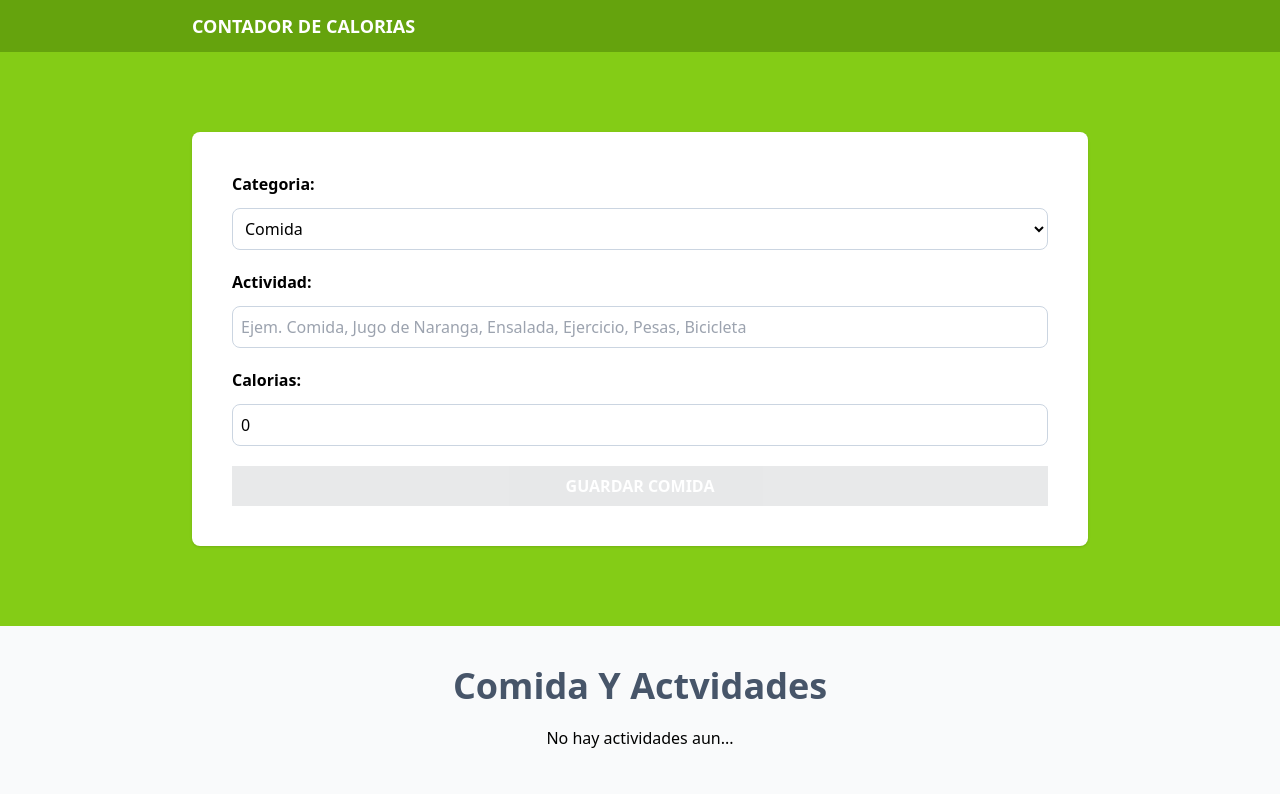
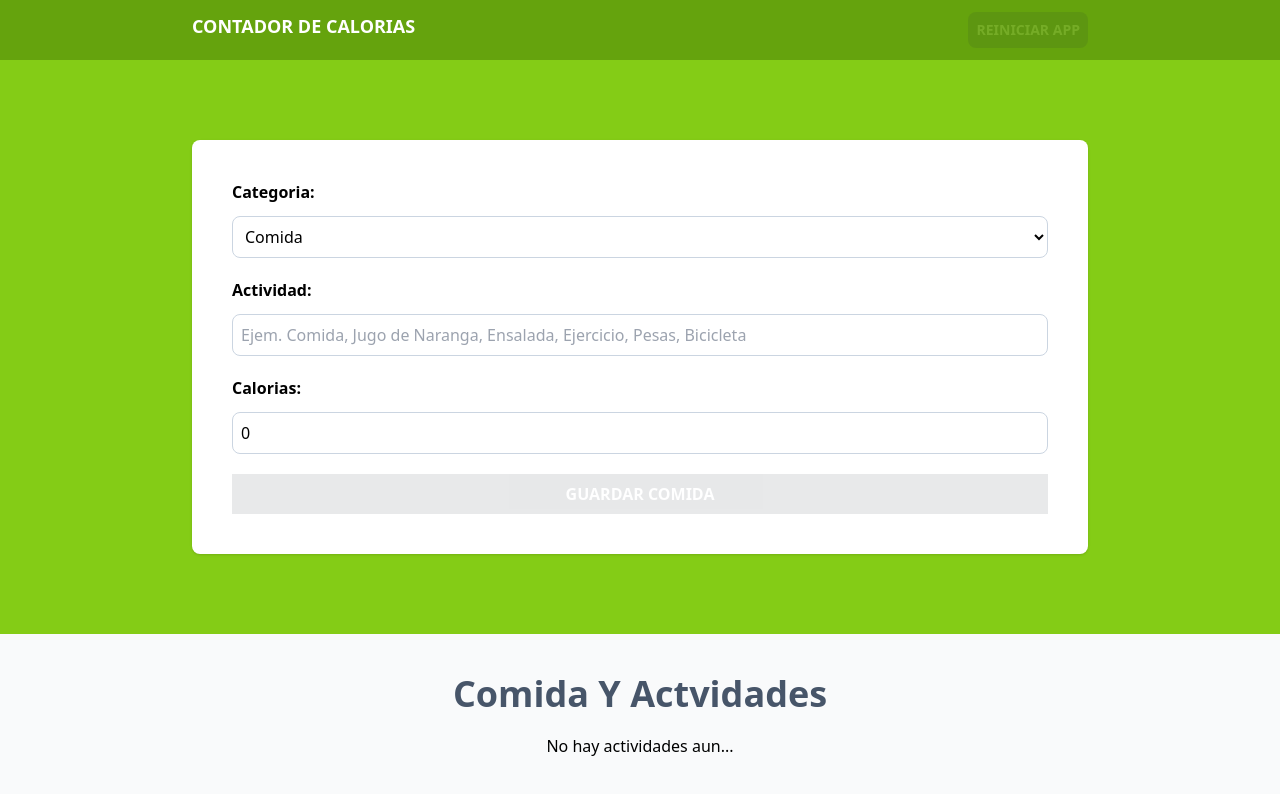
Before and after one commit to joninoni/contador-calorias-ts, a React (Vite) app: page / in a window 1280 px wide. Shown: the top 794 px of the page. Built offline with nearby package versions, Linux system fonts and the light colour scheme.

Commit message:
creo la funcion de resetear un boton

```diff
--- a/src/App.tsx
+++ b/src/App.tsx
@@ -1,4 +1,4 @@
-import {useEffect, useReducer} from "react"
+import {useEffect, useMemo, useReducer} from "react"
 import Form from "./components/Form"
 import { activityReducer,initialState} from "./reducers/activityReducer"
 import ActivityList from "./components/ActivityList"
@@ -12,6 +12,9 @@ function App() {
 		localStorage.setItem("activities",JSON.stringify(state.activities))
 	},[state.activities])
 
+
+	const canRestarApp = useMemo( ()=>state.activities.length,[state.activities])
+
 	return (
 		<>
 			<header className=" bg-lime-600 py-3">
@@ -19,6 +22,13 @@ function App() {
 					<h1 className=" text-center text-white text-lg font-bold uppercase">
 						Contador de Calorias
 					</h1>
+					<button
+						className="bg-gray-800 hover:bg-gray-900 p-2 font-bold uppercase text-white cursor-pointer rounded-lg text-sm disabled:opacity-10"
+						disabled={!canRestarApp}
+						onClick={ () => dispatch({type:"restar-app"})}
+					>
+						Reiniciar App
+					</button>
 				</div>
 			</header>
 
--- a/src/components/Form.tsx
+++ b/src/components/Form.tsx
@@ -9,7 +9,6 @@ type FormProps = {
 }
 
 const Form = ({dispatch,state} : FormProps) => {
-
     const initialState = {
         id : crypto.randomUUID(),
         category : 1,
--- a/src/reducers/activityReducer.ts
+++ b/src/reducers/activityReducer.ts
@@ -4,7 +4,8 @@ import {Activity} from "../types"
 export type ActivityActions =
     {type: "save-activity", payload : {newActivity : Activity}} |
     {type: "set-actvityId", payload : {id : Activity["id"]}}    |
-    {type: "delete-activity", payload : {id : Activity["id"]}}
+    {type: "delete-activity", payload : {id : Activity["id"]}}  |
+    {type: "restar-app"}
 
 export type ActivityState = {
     activities : Activity[]
@@ -49,9 +50,15 @@ export const activityReducer = (
     }
 
     if(action.type === "delete-activity"){
+            return{
+                activities : state.activities.filter( activity => activity.id !== action.payload.id)
+            }
+    }
+
+    if(action.type === "restar-app"){
         return{
-            ...state,
-            activities : state.activities.filter( activity => activity.id !== action.payload.id)
+            activities : [] ,
+            activityId : ""
         }
     }
 
```
